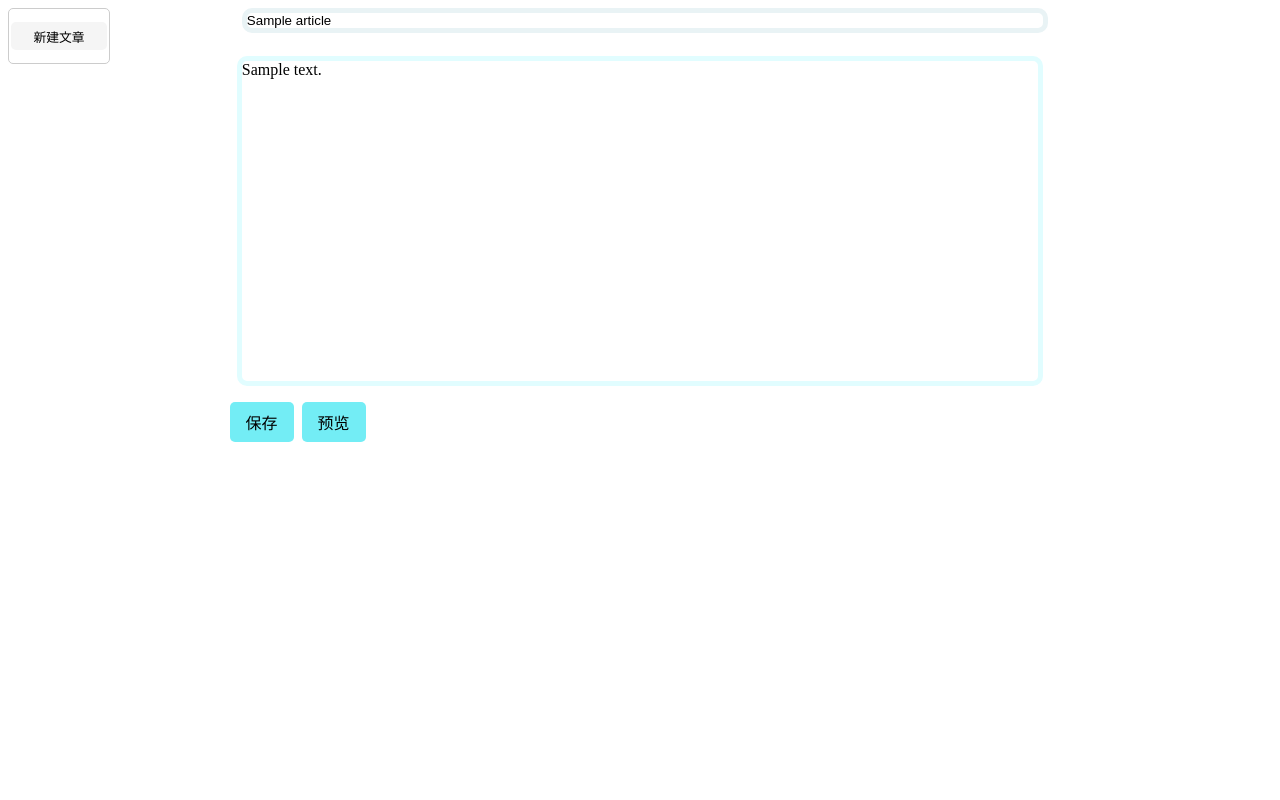
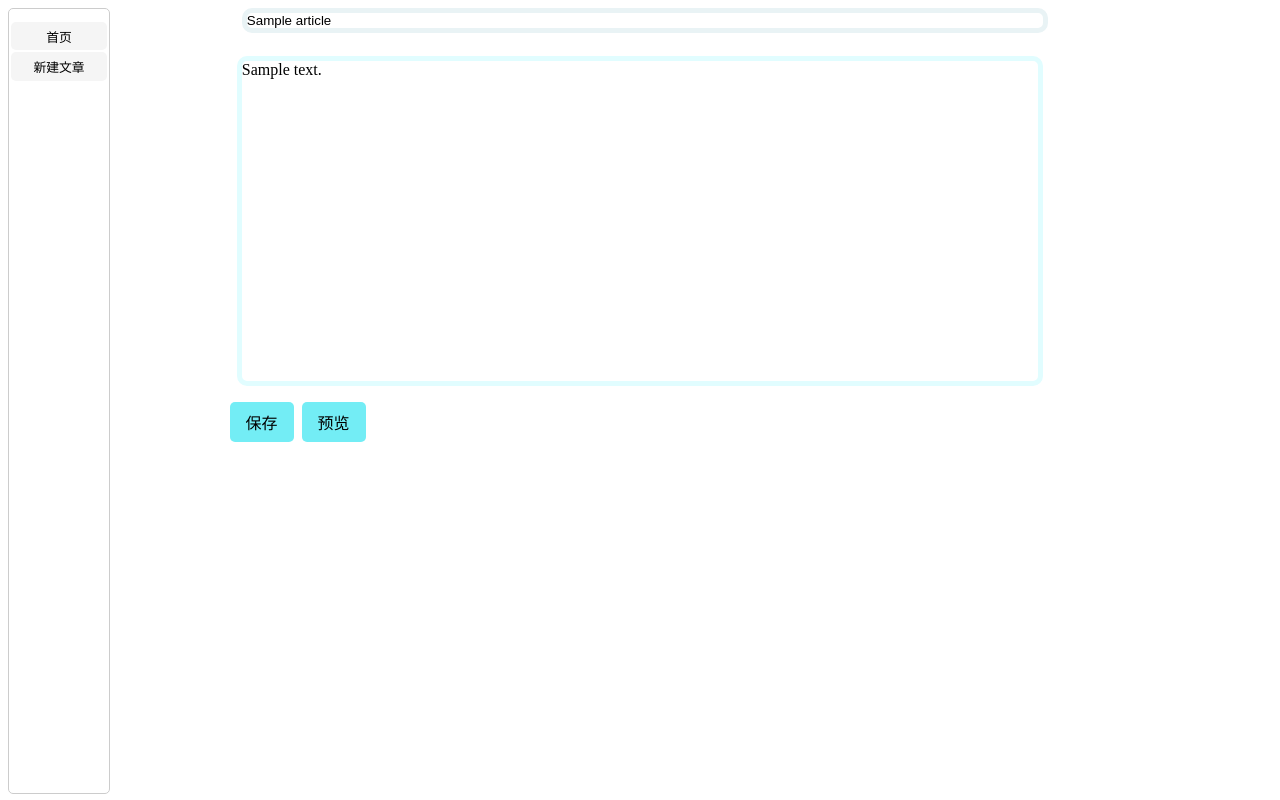
Before and after one commit to mohuanlanjing/lyc_blog, a Django app: page /backend/edit-article/1 in a window 1280 px wide. Run offline with Django 3.2, Linux system fonts and the light colour scheme; tables that the repository leaves empty hold one stand-in row (values such as "Sample post").

Commit message:
static root

```diff
--- a/backend/static/backend/css/backend-actions.css
+++ b/backend/static/backend/css/backend-actions.css
@@ -1,11 +1,13 @@
 
 .action-list{
+    position: fixed;
     background: white;
     border-radius: 5px;
     width: 100px;
     font-size: 0.8rem;
     border: 1px solid #cccccc;
     float: left;
+    height: 98%;
 }
 
 .action-list ul{
--- a/backend/templates/backend/backend-actions.html
+++ b/backend/templates/backend/backend-actions.html
@@ -2,6 +2,7 @@
 <link href="{% static "backend/css/backend-actions.css" %}" type="text/css" rel="stylesheet">
 <div class="action-list">
     <ul>
+        <li class="action-item"><a href="/" id="action-new-acticle">首页</a></li>
         <li class="action-item"><a href="/backend/new-article" id="action-new-acticle">新建文章</a></li>
     </ul>
 </div>
--- a/lycblog/settings.py
+++ b/lycblog/settings.py
@@ -123,6 +123,7 @@ USE_TZ = True
 # Static files (CSS, JavaScript, Images)
 # https://docs.djangoproject.com/en/1.9/howto/static-files/
 
+STATIC_ROOT = 'static'
 STATIC_URL = '/static/'
 
 
```
